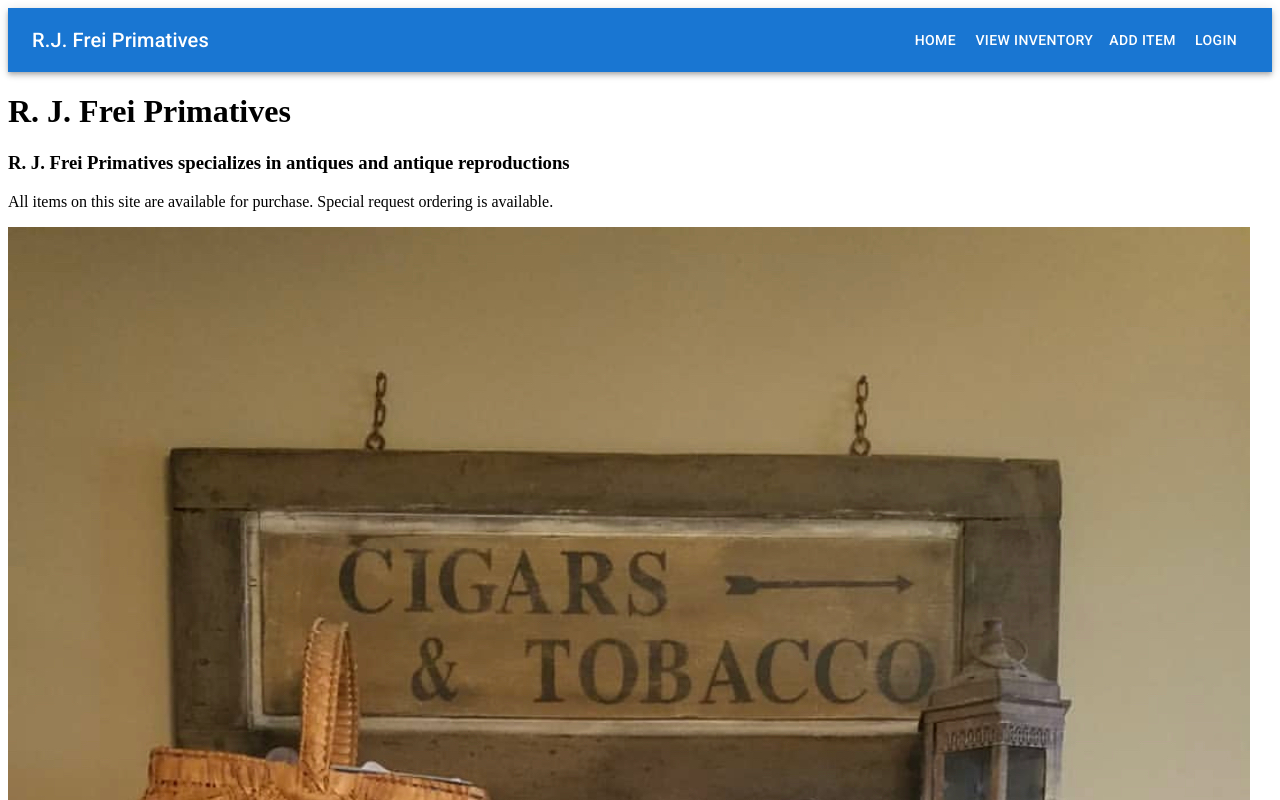
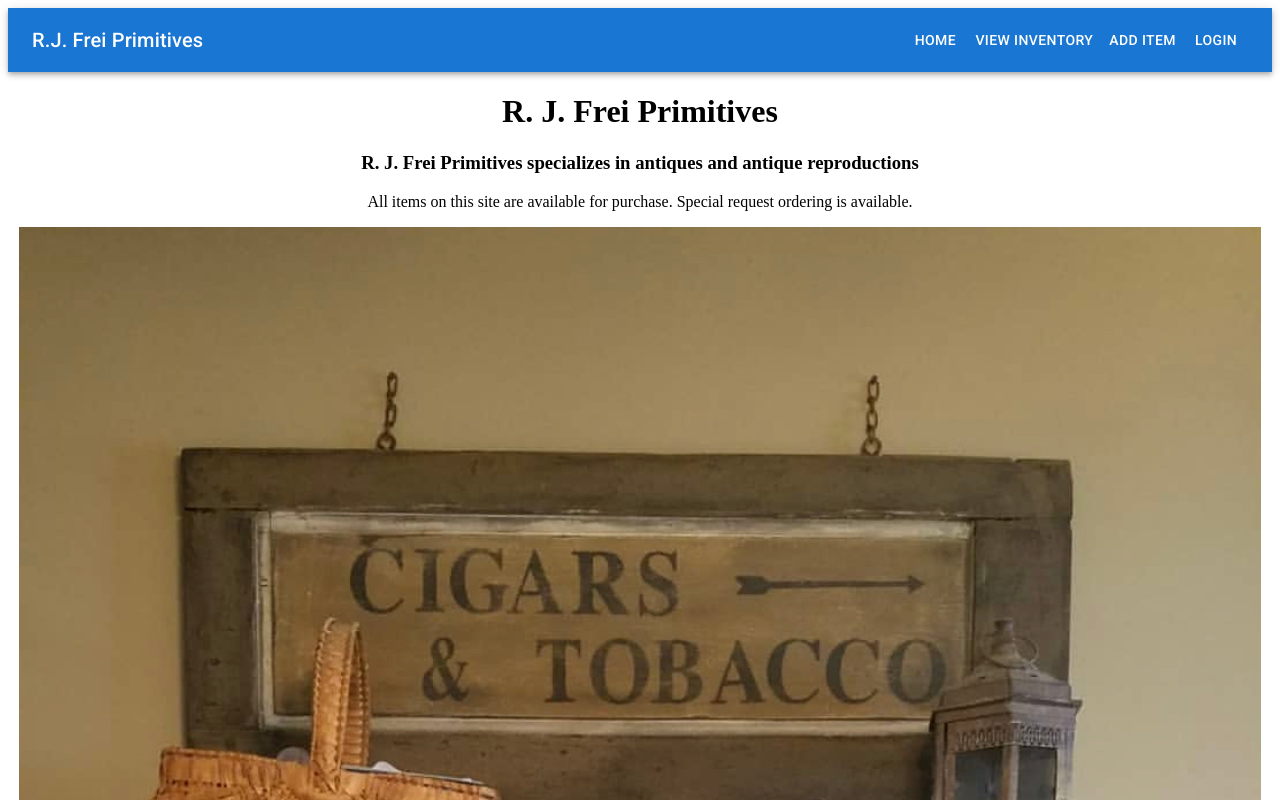
Before and after one commit to addisonfrei/Phase-2-Project, a React (Create React App) app: page / in a window 1280 px wide. Shown: the top 800 px of the page. Built offline with nearby package versions, Linux system fonts and the light colour scheme; data requests are answered from the project's data file.

Commit message:
updating spelling

```diff
--- a/src/components/HomePage.jsx
+++ b/src/components/HomePage.jsx
@@ -2,9 +2,9 @@ import React from 'react'
 
 const HomePage = () => {
   return (
-    <div>
-        <h1>R. J. Frei Primatives</h1>
-        <h3>R. J. Frei Primatives specializes in antiques and antique reproductions</h3>
+    <div align='center'>
+        <h1>R. J. Frei Primitives</h1>
+        <h3>R. J. Frei Primitives specializes in antiques and antique reproductions</h3>
         <p>  All items on this site are available for purchase.  Special request ordering is available.</p>
         <img src='images/homePage.jpeg' alt='Home' />
     </div>
--- a/src/components/NavBar.jsx
+++ b/src/components/NavBar.jsx
@@ -13,7 +13,7 @@ const NavBar = () => {
             <AppBar position="static">
                 <Toolbar>
                 <Typography variant="h6" component="div" sx={{ flexGrow: 1 }}>
-                    R.J. Frei Primatives
+                    R.J. Frei Primitives
                 </Typography>
                 <Button color="inherit" to='/' component= { Link }>Home</Button>
                 <Button color="inherit" to='/inventory' component= { Link }>View Inventory</Button>
```
